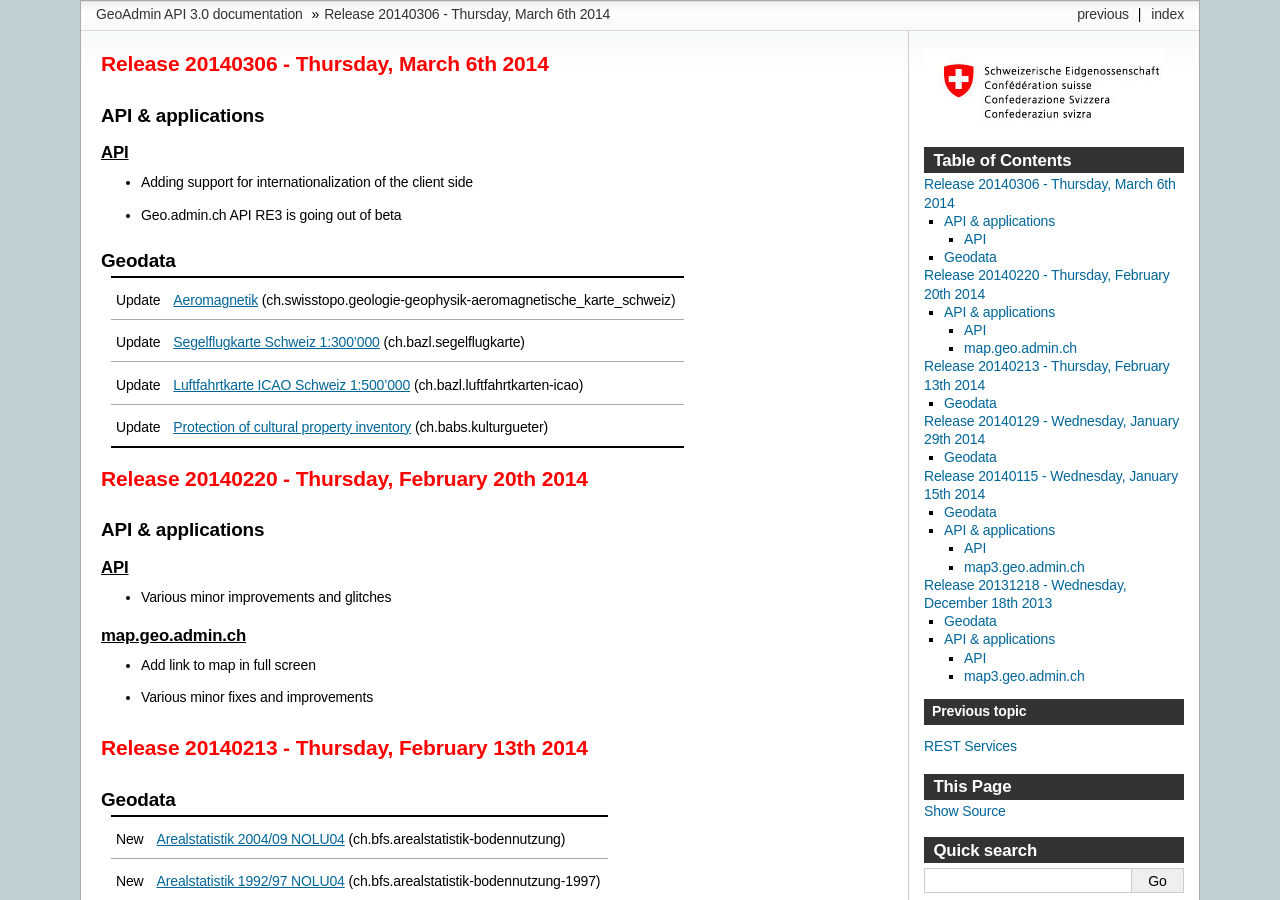
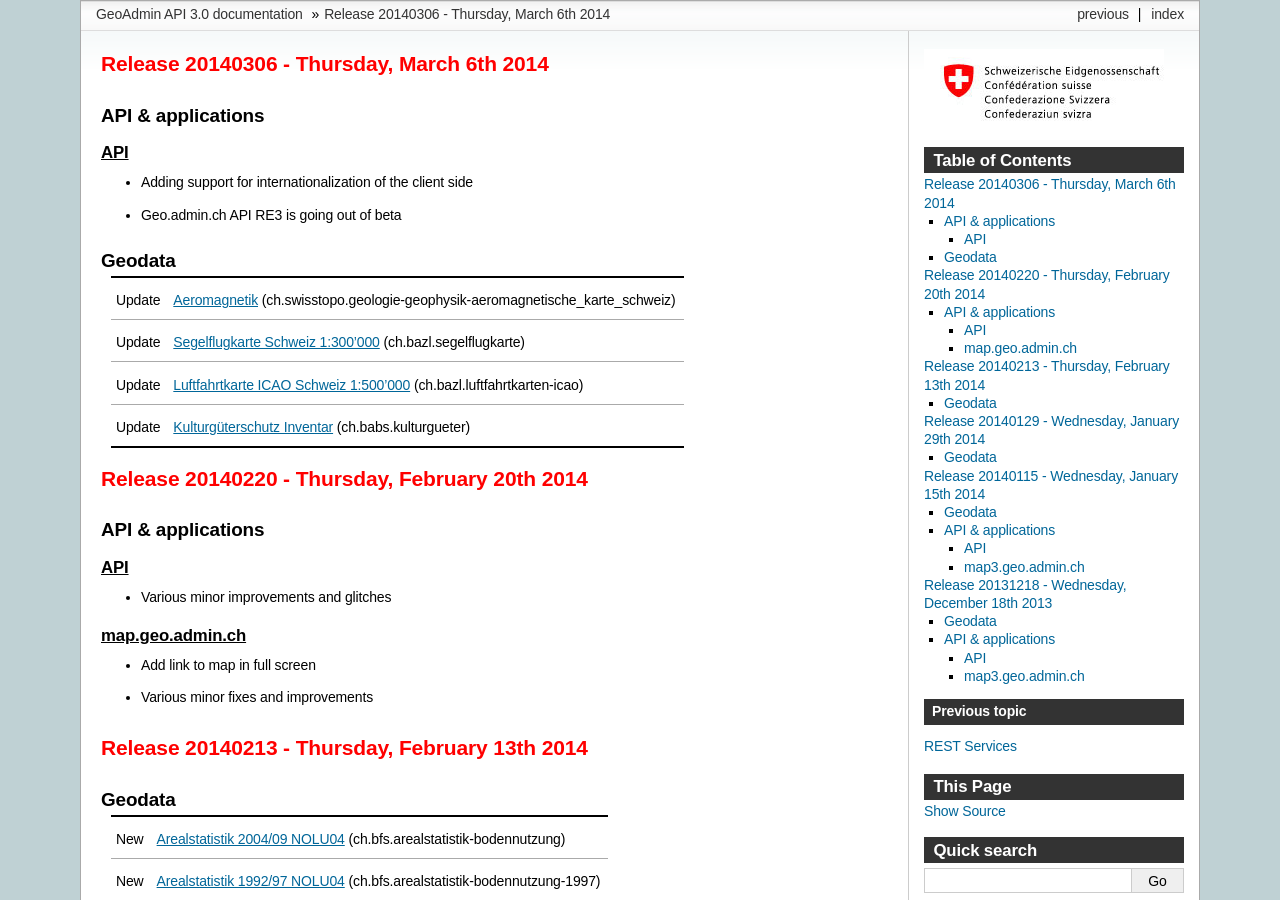
Before and after one commit to swisstopo-test/doc-chsdi3, a Sphinx documentation site: the page built from source/releasenotes/index.rst, in a window 1280 px wide and 900 px high. Built offline with Sphinx 7.4.7, drawn with Linux system fonts in a browser that asks for light colours; formulas are drawn with MathJax 3.

Commit message:
looks like layer name should be in german

```diff
--- a/source/releasenotes/index.rst
+++ b/source/releasenotes/index.rst
@@ -18,7 +18,7 @@ Geodata
 +--------+---------------------------------------------------------------------------------------------------------------------------------------------------------------------------------+
 | Update | `Luftfahrtkarte ICAO Schweiz 1:500'000 <//map.geo.admin.ch/?layers=ch.bazl.luftfahrtkarten-icao>`__ (ch.bazl.luftfahrtkarten-icao)                                              |
 +--------+---------------------------------------------------------------------------------------------------------------------------------------------------------------------------------+
-| Update | `Protection of cultural property inventory <//map.geo.admin.ch/?layers=ch.babs.kulturgueter>`__ (ch.babs.kulturgueter)                                                          |
+| Update | `Kulturgüterschutz Inventar <//map.geo.admin.ch/?layers=ch.babs.kulturgueter>`__ (ch.babs.kulturgueter)                                                                         |
 +--------+---------------------------------------------------------------------------------------------------------------------------------------------------------------------------------+
 
 
```
